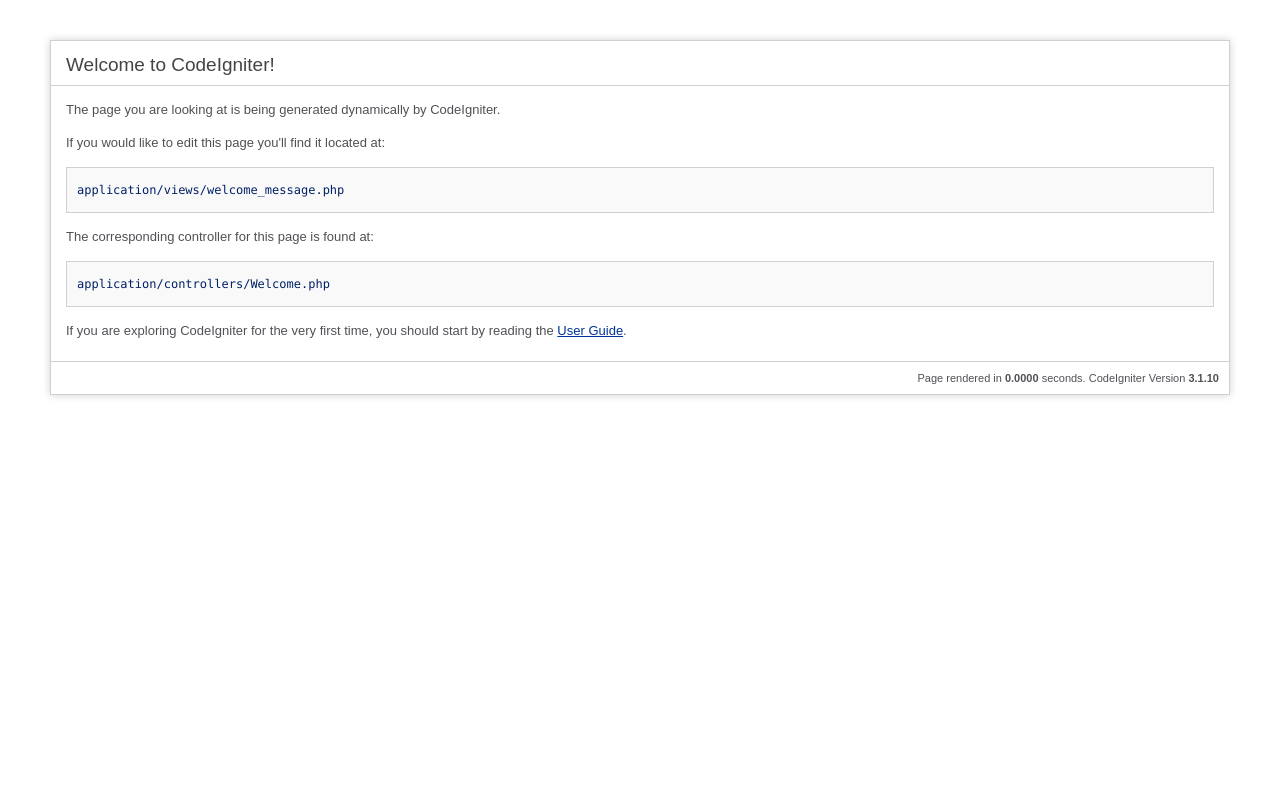
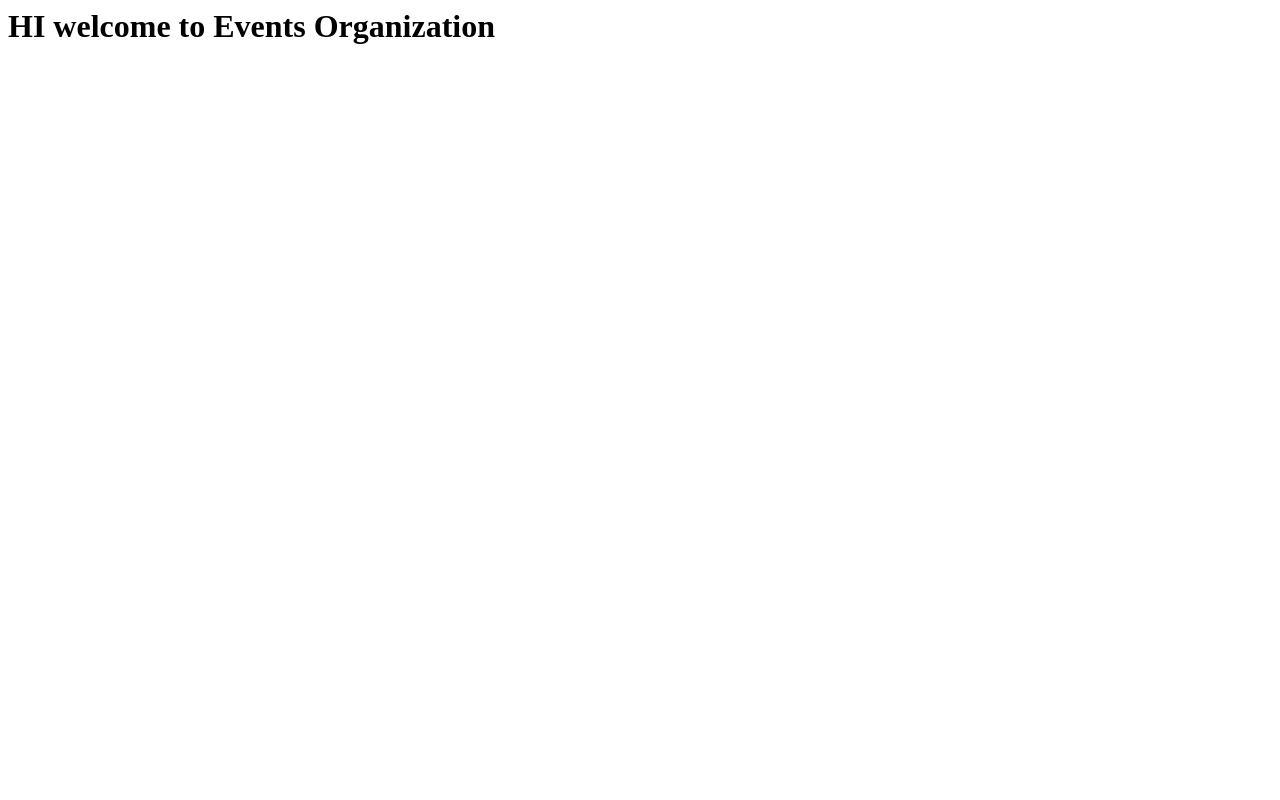
Before and after one commit to riteshramchandani3/events_organization, a CodeIgniter app: page /database/ in a window 1280 px wide. Run offline with CodeIgniter, Linux system fonts and the light colour scheme.

Commit message:
Update welcome_message.php
added changes

```diff
--- a/application/views/welcome_message.php
+++ b/application/views/welcome_message.php
@@ -1,89 +1,6 @@
-<?php
-defined('BASEPATH') OR exit('No direct script access allowed');
-?><!DOCTYPE html>
-<html lang="en">
+<html>
 <head>
-	<meta charset="utf-8">
-	<title>Welcome to CodeIgniter</title>
 
-	<style type="text/css">
-
-	::selection { background-color: #E13300; color: white; }
-	::-moz-selection { background-color: #E13300; color: white; }
-
-	body {
-		background-color: #fff;
-		margin: 40px;
-		font: 13px/20px normal Helvetica, Arial, sans-serif;
-		color: #4F5155;
-	}
-
-	a {
-		color: #003399;
-		background-color: transparent;
-		font-weight: normal;
-	}
-
-	h1 {
-		color: #444;
-		background-color: transparent;
-		border-bottom: 1px solid #D0D0D0;
-		font-size: 19px;
-		font-weight: normal;
-		margin: 0 0 14px 0;
-		padding: 14px 15px 10px 15px;
-	}
-
-	code {
-		font-family: Consolas, Monaco, Courier New, Courier, monospace;
-		font-size: 12px;
-		background-color: #f9f9f9;
-		border: 1px solid #D0D0D0;
-		color: #002166;
-		display: block;
-		margin: 14px 0 14px 0;
-		padding: 12px 10px 12px 10px;
-	}
-
-	#body {
-		margin: 0 15px 0 15px;
-	}
-
-	p.footer {
-		text-align: right;
-		font-size: 11px;
-		border-top: 1px solid #D0D0D0;
-		line-height: 32px;
-		padding: 0 10px 0 10px;
-		margin: 20px 0 0 0;
-	}
-
-	#container {
-		margin: 10px;
-		border: 1px solid #D0D0D0;
-		box-shadow: 0 0 8px #D0D0D0;
-	}
-	</style>
-</head>
-<body>
-
-<div id="container">
-	<h1>Welcome to CodeIgniter!</h1>
-
-	<div id="body">
-		<p>The page you are looking at is being generated dynamically by CodeIgniter.</p>
-
-		<p>If you would like to edit this page you'll find it located at:</p>
-		<code>application/views/welcome_message.php</code>
-
-		<p>The corresponding controller for this page is found at:</p>
-		<code>application/controllers/Welcome.php</code>
-
-		<p>If you are exploring CodeIgniter for the very first time, you should start by reading the <a href="user_guide/">User Guide</a>.</p>
-	</div>
-
-	<p class="footer">Page rendered in <strong>{elapsed_time}</strong> seconds. <?php echo  (ENVIRONMENT === 'development') ?  'CodeIgniter Version <strong>' . CI_VERSION . '</strong>' : '' ?></p>
-</div>
-
-</body>
-</html>
+<h1>HI welcome to Events Organization </h1>
+</head
+<html>
```
